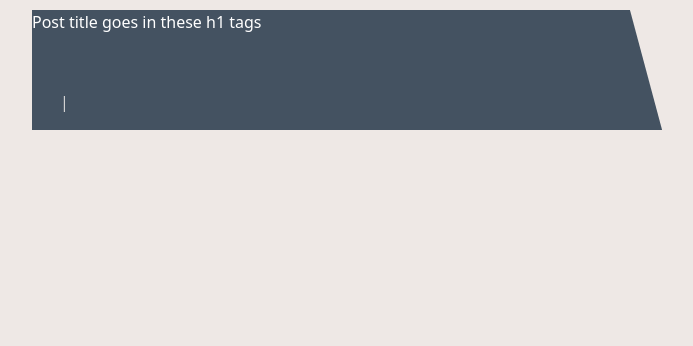
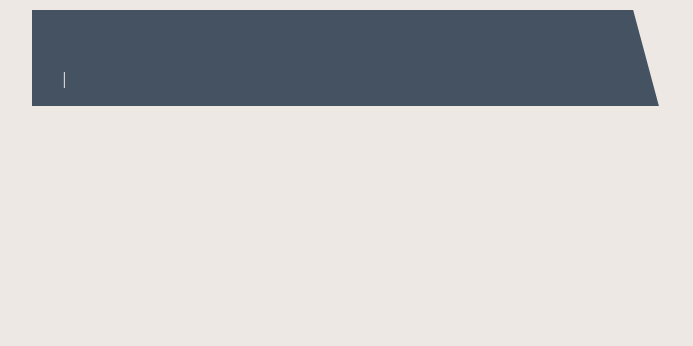
Before and after one commit to BAkinmarin/filmreview, a Django app: template review/templates/review/post_detail.html in a window 1280 px wide. Shown: the part 74-420 px from the top of the page, without its empty margins (50-743 px from the left). Run offline with Django 5.2, Linux system fonts and the light colour scheme; the template is opened without the code that fills it, so the values that code supplies are empty; some web fonts are replaced.

Commit message:
Remove some dead code

```diff
--- a/mysite/settings.py
+++ b/mysite/settings.py
@@ -134,6 +134,7 @@ STATICFILES_DIRS = [os.path.join(BASE_DIR, "static"),]
 # Images
 MEDIA_URL = 'media/'
 MEDIA_ROOT = BASE_DIR / "media"
+MEDIA_ROOT = os.path.join(BASE_DIR, 'static/images')
 
 
 # Default primary key field type
--- a/mysite/urls.py
+++ b/mysite/urls.py
@@ -13,5 +13,4 @@ urlpatterns = [
     path("", include("review.urls"), name="review-urls"),
     re_path
     (r'^media/(?P<path>.*)$', serve, {'document_root': settings.MEDIA_ROOT}),
-    # path("", include("about.urls"), name="about-urls"),
 ] + static(settings.MEDIA_URL, document_root=settings.MEDIA_ROOT)
--- a/review/templates/review/index.html
+++ b/review/templates/review/index.html
@@ -46,7 +46,6 @@
     {% endif %}
 </div>
 
-<!-- index.html content ends here -->
 {% endblock %}
 
 {% block copyright %}
--- a/review/templates/review/post_detail.html
+++ b/review/templates/review/post_detail.html
@@ -5,7 +5,6 @@
     <div class="container">
         <div class="row g-0">
             <div class="col-md-6 masthead-text">
-                Post title goes in these h1 tags
                 <h1 class="post-title">{{ post.title }}</h1>
                 <p class="post-subtitle">{{ post.author }} | {{ post.created_on }}</p>
             </div>
--- a/templates/base.html
+++ b/templates/base.html
@@ -61,11 +61,6 @@
     <!-- Footer -->
     <footer class="footer mt-auto py-3 dark-bg">
         <p class="m-0 text-center text-white"> {% block copyright %} {% endblock copyright %}</p>
-        <!-- <p class="m-0 text-center text-white">Follow us: <i class="fab fa-facebook-square ms-3"></i>
-            <i class="fab fa-twitter-square ms-3"></i>
-            <i class="fab fa-instagram-square ms-3"></i>
-            <i class="fab fa-youtube-square ms-3"></i>
-        </p> -->
     </footer>
 
     <script src="https://cdn.jsdelivr.net/npm/bootstrap@5.0.1/dist/js/bootstrap.bundle.min.js"
```
